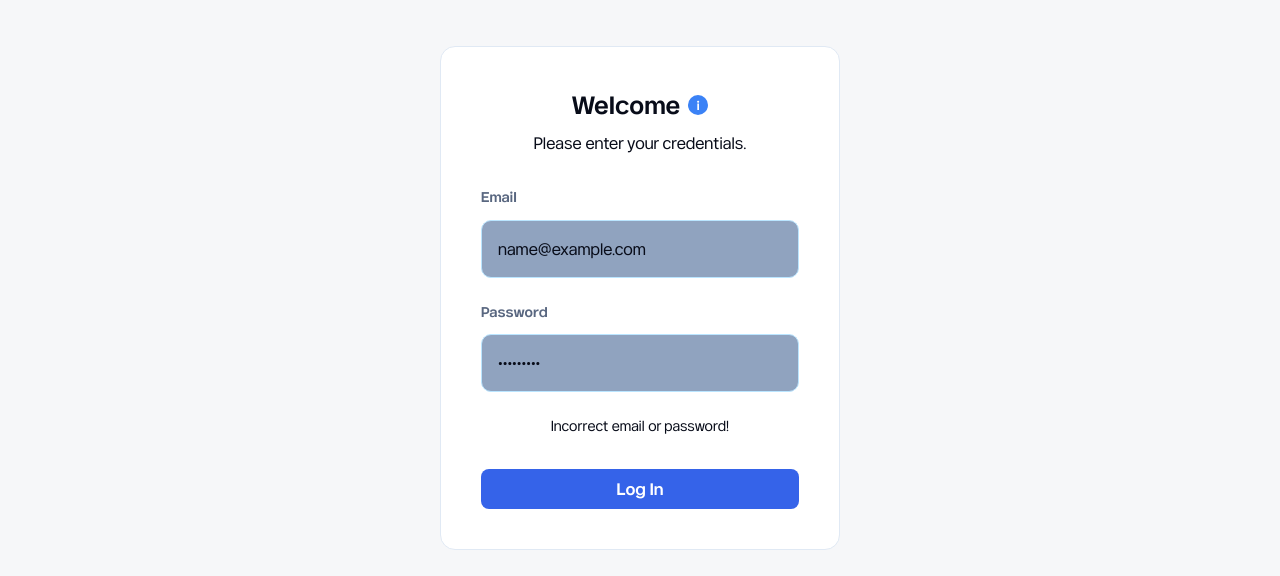
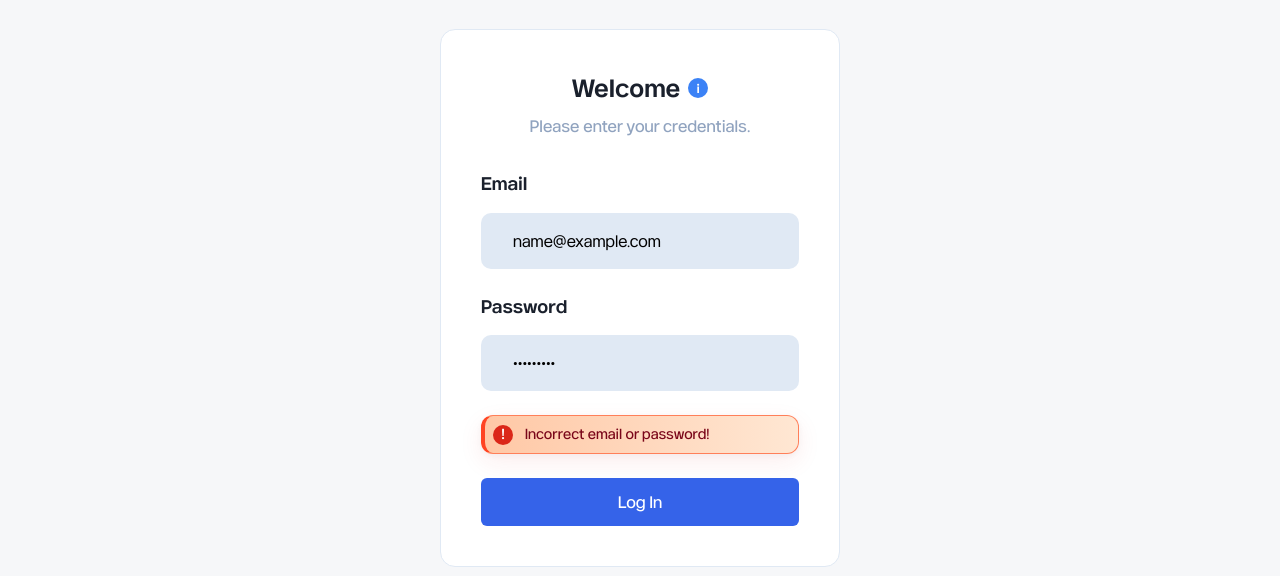
Before and after one commit to mehmetbacik/car-rental, a Nuxt app: page /login in a window 1280 px wide. Both pictures are taken after typing "name@example.com", "Sample123" into the empty fields and a click on the button "Log In". Shown: the part 147-723 px from the top of the page. Built offline with nearby package versions, Linux system fonts and the light colour scheme.

Commit message:
style: improve login page styling
Enhanced the styling of the login page.

```diff
--- a/app/pages/login/components/LoginForm.vue
+++ b/app/pages/login/components/LoginForm.vue
@@ -29,9 +29,8 @@ const handleLogin = async () => {
 
 <template>
   <form @submit.prevent="handleLogin">
-    <div class="input-group">
+    <div class="loginForm-inputGroup">
       <label for="email">Email</label>
-
       <input
         id="email"
         v-model="email"
@@ -41,10 +40,8 @@ const handleLogin = async () => {
         required
       />
     </div>
-
-    <div class="input-group">
+    <div class="loginForm-inputGroup">
       <label for="password">Password</label>
-
       <input
         id="password"
         v-model="password"
@@ -54,11 +51,14 @@ const handleLogin = async () => {
         required
       />
     </div>
-
-    <p v-if="error" class="error-msg">
-      {{ error }}
-    </p>
-
-    <button type="submit" class="btn btn--primary login-btn">Log In</button>
+    <Transition name="error">
+      <div v-if="error" class="loginForm-error">
+        <span class="loginForm-errorIcon">!</span>
+        <p class="loginForm-errorMsg">
+          {{ error }}
+        </p>
+      </div>
+    </Transition>
+    <button type="submit" class="loginForm-loginBtn">Log In</button>
   </form>
 </template>
--- a/app/pages/login/index.vue
+++ b/app/pages/login/index.vue
@@ -7,11 +7,15 @@ import DemoAccounts from "./components/DemoAccounts.vue";
   <div class="loginPage container">
     <div class="loginCard">
       <div class="loginHeader">
-        <h2>Welcome</h2>
-        <DemoAccounts />
+        <div class="loginTitle-wrapper">
+          <h2 class="loginTitle">Welcome</h2>
+          <DemoAccounts />
+        </div>
+        <p class="loginDescription">Please enter your credentials.</p>
       </div>
-      <p>Please enter your credentials.</p>
-      <LoginForm />
+      <div class="loginForm">
+        <LoginForm />
+      </div>
     </div>
   </div>
 </template>
--- a/app/styles/pages/_login.scss
+++ b/app/styles/pages/_login.scss
@@ -4,60 +4,156 @@
   justify-content: center;
   min-height: 80vh;
   .loginCard {
+    display: flex;
+    flex-direction: column;
+    gap: $spacing-unit * 8;
     width: 100%;
     max-width: 400px;
-    padding: $spacing-unit * 12;
-    text-align: center;
     background: $color-white;
     padding: $spacing-unit * 10;
     border-radius: 15px;
     border: 1px solid $secondary-100;
-    h2 {
-      margin-bottom: $spacing-unit * 2;
-      color: $secondary-800;
-    }
-    p {
-      color: $secondary-800;
-      margin-bottom: $spacing-unit * 8;
-    }
     .loginHeader {
+      display: flex;
+      justify-content: center;
+      align-items: center;
+      flex-direction: column;
+      .loginTitle-wrapper {
         display: flex;
         align-items: center;
         justify-content: center;
         gap: $spacing-unit * 2;
         margin-bottom: $spacing-unit * 2;
-      h2 {
-        margin: 0;
+      }
+      .loginTitle {
+        color: $secondary-500;
+        font-weight: bold;
+        font-size: $font-size-base * 1.5;
+        @media (max-width: $sm-breakpoint) {
+          font-size: $font-size-base * 1;
+        }
+      }
+      .loginDescription {
+        display: flex;
+        justify-content: space-between;
+        align-items: center;
+        color: $secondary-300;
+        font-weight: 500;
+        font-size: $font-size-base;
+        @media (max-width: $sm-breakpoint) {
+          font-size: $font-size-base * 0.75;
         }
       }
     }
+    .loginForm {
+      form {
+        display: flex;
+        flex-direction: column;
+        gap: $spacing-unit * 6;
       }
-
-.input-group {
-  text-align: left;
-  margin-bottom: $spacing-unit * 6;
+      &-inputGroup {
+        display: flex;
+        flex-direction: column;
+        flex: 1;
         label {
-    display: block;
+          color: $secondary-500;
+          font-size: $font-size-base * 1.1;
+          font-weight: 600;
+          margin-bottom: $spacing-unit * 4;
+          @media (max-width: $sm-breakpoint) {
+            font-size: $font-size-base * 0.875;
             margin-bottom: $spacing-unit * 2;
-    font-weight: 600;
+          }
         }
         input {
-    width: 100%;
-    padding: $spacing-unit * 4;
+          padding: $spacing-unit * 4 $spacing-unit * 8;
+          background: $secondary-100;
+          border: none;
           border-radius: 10px;
-    border: 1px solid $information-200;
-    background: $secondary-300;
-    color: $secondary-800;
+          @media (max-width: $sm-breakpoint) {
+            padding: $spacing-unit * 2.75 $spacing-unit * 6;
+            font-size: $font-size-base * 0.75;
+          }
+          &::placeholder {
+            color: $secondary-300;
+            font-size: $font-size-base * 0.9;
+            font-weight: 500;
           }
         }
-.login-btn {
-  width: 100%;
-  padding: $spacing-unit * 4;
       }
-.error-msg {
-  color: $error-600;
-  font-size: $font-size-base * 0.85;
-  margin-bottom: $spacing-unit * 4;
+      &-loginBtn {
+        padding-block: $spacing-unit * 3;
+        padding-inline: $spacing-unit * 8;
+        border-radius: 6px;
+        font-weight: 500;
+        cursor: pointer;
+        transition: $transition-base;
+        background: $primary-neutral-palette-500;
+        color: $color-white;
+        border: none;
+        @media (max-width: $sm-breakpoint) {
+          padding-block: $spacing-unit * 2;
+          padding-inline: $spacing-unit * 4;
+          font-size: $font-size-base * 0.875;
+        }
+        &:hover {
+          background: $primary-neutral-palette-600;
+        }
+      }
+      &-error {
+        display: flex;
+        align-items: center;
+        gap: $spacing-unit * 3;
+        padding: $spacing-unit * 2;
+        border: 1px solid $error-400;
+        border-left: 4px solid $error-500;
+        border-radius: 12px;
+        background: linear-gradient(90deg, $error-200, $error-100);
+        box-shadow: 0 8px 24px rgba(220, 38, 38, 0.08),
+          0 2px 6px rgba(0, 0, 0, 0.04);
+        .loginForm-errorIcon {
+          width: 20px;
+          height: 20px;
+          border-radius: 50%;
+          background: $error-600;
+          color: $color-white;
+          display: flex;
+          align-items: center;
+          justify-content: center;
+          font-size: $font-size-base * 0.875;
+          font-weight: 600;
+          cursor: pointer;
+          user-select: none;
+          transition: $transition-base;
+        }
+        .loginForm-errorMsg {
+          margin: 0;
+          color: $error-900;
+          font-size: $font-size-base * 0.875;
+          font-weight: 500;
+          line-height: 1.5;
+        }
+      }
+      .error-enter-active,
+      .error-leave-active {
+        transition: opacity 0.28s ease, transform 0.28s ease,
+          max-height 0.28s ease;
+        overflow: hidden;
+      }
+      .error-enter-from,
+      .error-leave-to {
+        opacity: 0;
+        transform: translateY(-10px);
+        max-height: 0;
+      }
+      .error-enter-to,
+      .error-leave-from {
+        opacity: 1;
+        transform: translateY(0);
+        max-height: 120px;
+      }
+    }
+  }
 }
 
 .demo-info {
```
Lines whose indentation alone changed are shown as unchanged.
